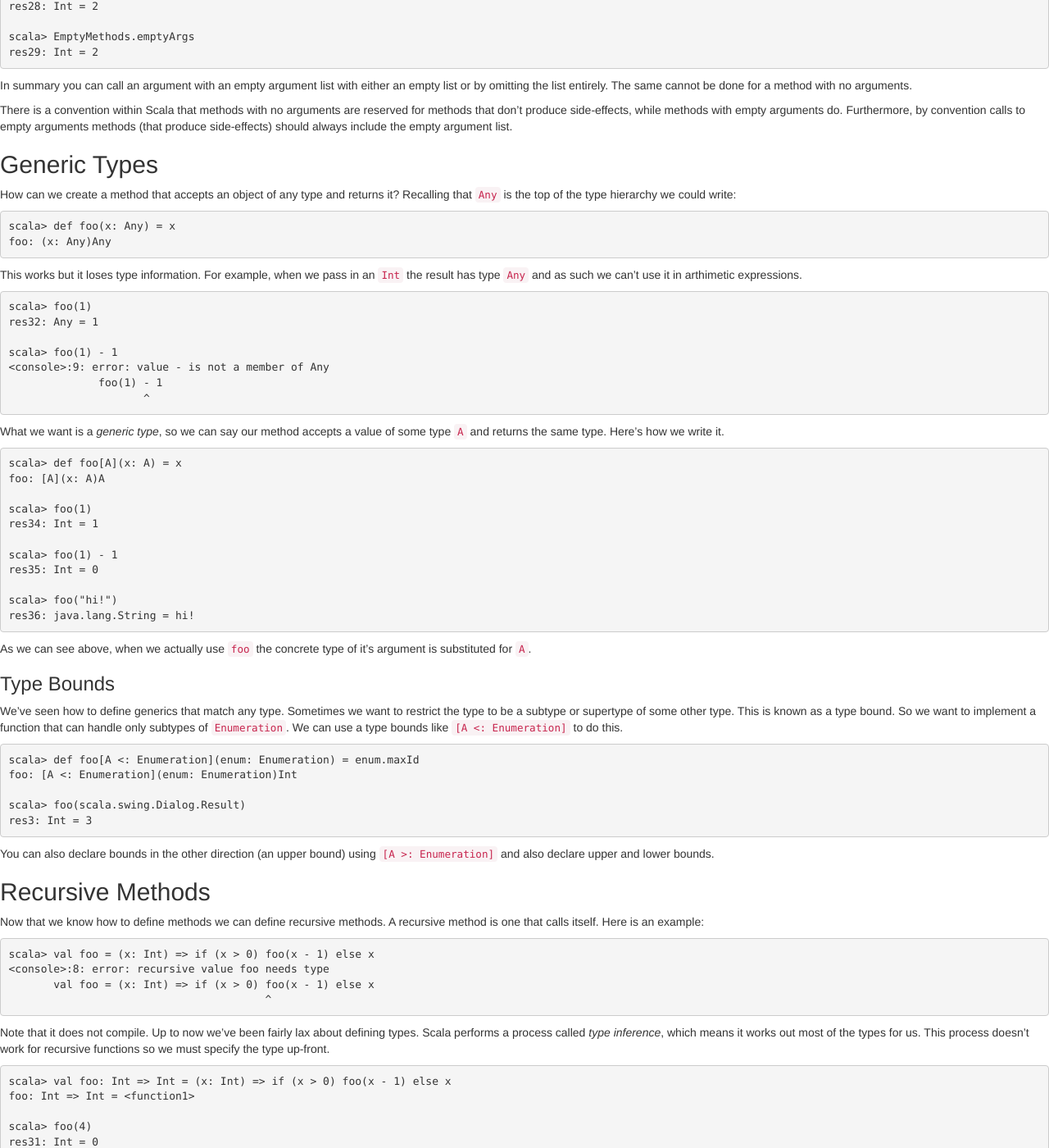
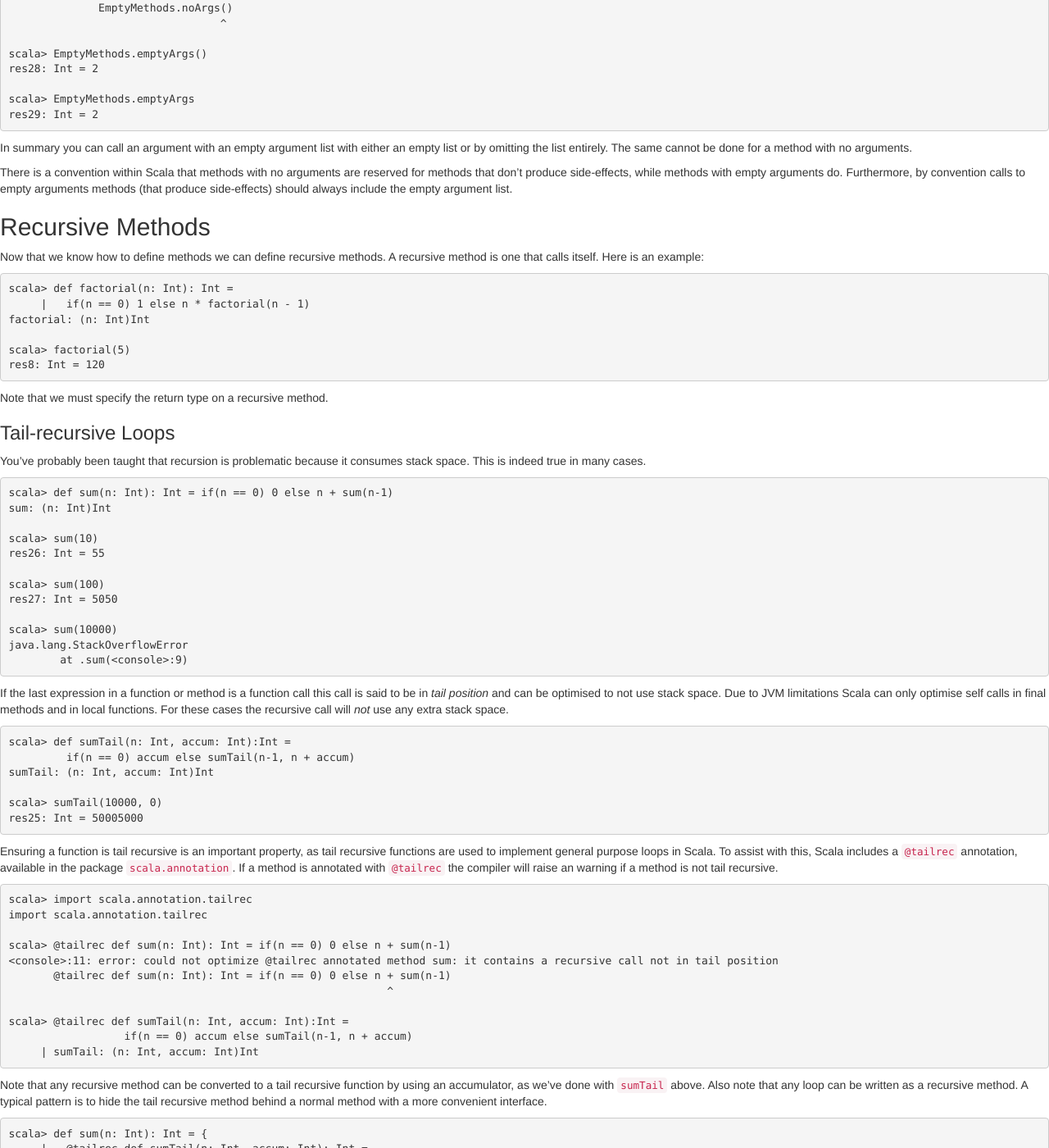
Before and after one commit to underscoreio/essential-scala, a Jekyll site: the page built from scala-basics/definitions.md, in a window 1280 px wide and 1400 px high, scrolled down 2936 px. Shown: the whole window at 82% size. Built offline with Jekyll 4.4.1, drawn with Linux system fonts in a browser that asks for light colours; nearby versions of some CDN libraries; library files that are not in the unit come from our copies; some of the changed text lies outside the part shown.

Commit message:
Rework definitions -- complete.

```diff
--- a/scala-basics/definitions.md
+++ b/scala-basics/definitions.md
@@ -201,84 +205,24 @@ In summary you can call an argument with an empty argument list with either an e
 
 There is a convention within Scala that methods with no arguments are reserved for methods that don't produce side-effects, while methods with empty arguments do. Furthermore, by convention calls to empty arguments methods (that produce side-effects) should always include the empty argument list.
 
-
-## Generic Types
-
-How can we create a method that accepts an object of any type and returns it? Recalling that `Any` is the top of the type hierarchy we could write:
-
-{% highlight scala %}
-scala> def foo(x: Any) = x
-foo: (x: Any)Any
-{% endhighlight %}
-
-This works but it loses type information. For example, when we pass in an `Int` the result has type `Any` and as such we can't use it in arthimetic expressions.
-
-{% highlight scala %}
-scala> foo(1)
-res32: Any = 1
-
-scala> foo(1) - 1
-<console>:9: error: value - is not a member of Any
-              foo(1) - 1
-                     ^
-{% endhighlight %}
-
-What we want is a *generic type*, so we can say our method accepts a value of some type `A` and returns the same type. Here's how we write it.
-
-{% highlight scala %}
-scala> def foo[A](x: A) = x
-foo: [A](x: A)A
-
-scala> foo(1)
-res34: Int = 1
-
-scala> foo(1) - 1
-res35: Int = 0
-
-scala> foo("hi!")
-res36: java.lang.String = hi!
-{% endhighlight %}
-
-As we can see above, when we actually use `foo` the concrete type of it's argument is substituted for `A`.
-
-### Type Bounds
-
-We've seen how to define generics that match any type. Sometimes we want to restrict the type to be a subtype or supertype of some other type. This is known as a type bound. So we want to implement a function that can handle only subtypes of `Enumeration`. We can use a type bounds like `[A <: Enumeration]` to do this.
-
-{% highlight scala %}
-scala> def foo[A <: Enumeration](enum: Enumeration) = enum.maxId
-foo: [A <: Enumeration](enum: Enumeration)Int
-
-scala> foo(scala.swing.Dialog.Result)
-res3: Int = 3
-{% endhighlight %}
-
-You can also declare bounds in the other direction (an upper bound) using `[A >: Enumeration]` and also declare upper and lower bounds.
-
 ## Recursive Methods
 
 Now that we know how to define methods we can define recursive methods. A recursive method is one that calls itself. Here is an example:
 
 {% highlight scala %}
-scala> val foo = (x: Int) => if (x > 0) foo(x - 1) else x
-<console>:8: error: recursive value foo needs type
-       val foo = (x: Int) => if (x > 0) foo(x - 1) else x
-                                        ^
+scala> def factorial(n: Int): Int =
+     |   if(n == 0) 1 else n * factorial(n - 1)
+factorial: (n: Int)Int
+
+scala> factorial(5)
+res8: Int = 120
 {% endhighlight %}
 
-Note that it does not compile. Up to now we've been fairly lax about defining types. Scala performs a process called *type inference*, which means it works out most of the types for us. This process doesn't work for recursive functions so we must specify the type up-front.
+Note that we must specify the return type on a recursive method.
 
-{% highlight scala %}
-scala> val foo: Int => Int = (x: Int) => if (x > 0) foo(x - 1) else x
-foo: Int => Int = <function1>
+### Tail-recursive Loops
 
-scala> foo(4)
-res31: Int = 0
-{% endhighlight %}
-
-## Tail-recursive Loops
-
-You've probably been taught that recursion is problematics because it consumes stack space. This is indeed true in many cases.
+You've probably been taught that recursion is problematic because it consumes stack space. This is indeed true in many cases.
 
 {% highlight scala %}
 scala> def sum(n: Int): Int = if(n == 0) 0 else n + sum(n-1)
@@ -335,3 +279,7 @@ sum: (n: Int)Int
 scala> sum(10000)
 res29: Int = 50005000
 {% endhighlight %}
+
+### Exercise
+
+Write a tail recursive version of the `factorial` method. Valid it is tail-recursive by annotating it with the `@tailrec` annotation.
```
Also changed, not shown: other parts of scala-basics/definitions.md (+4 -0 lines), index.md (+1 -1 lines), scala-basics/expressions.md (+20 -0 lines), scala-basics/more-expressions.md (+43 -11 lines), scala-basics/statements.md (+1 -1 lines).
